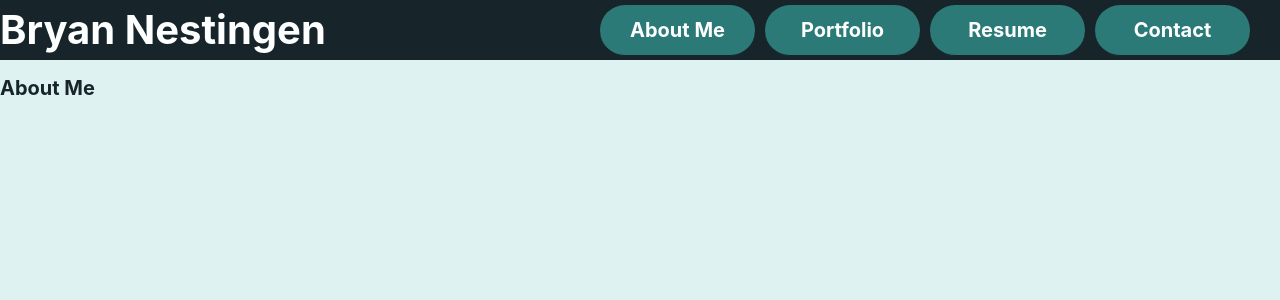
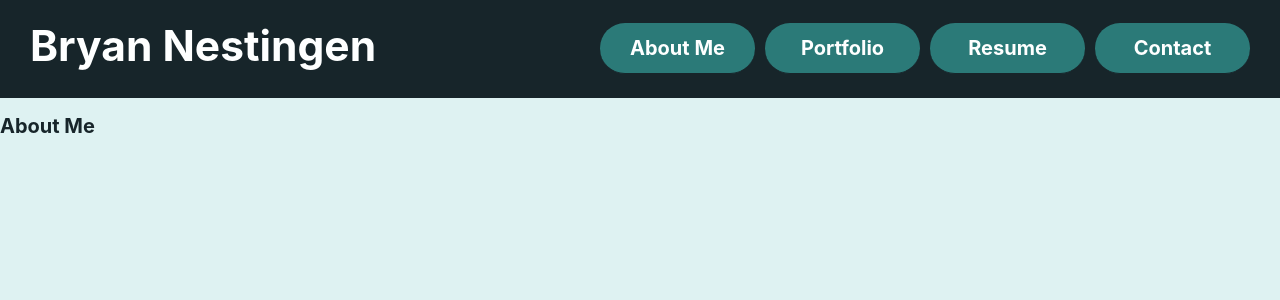
Before and after one commit to nestibry/portfolio, a React (Vite) app: page / in a window 1280 px wide. Shown: the top 300 px of the page. Built offline with nearby package versions, Linux system fonts and the light colour scheme.

Commit message:
Header.css large-layou design is finished

```diff
--- a/src/components/Header.css
+++ b/src/components/Header.css
@@ -1,7 +1,6 @@
 header {
     display: flex;
     flex-direction: column;
-    justify-content: space-between;
     align-items: center;
     text-align: center;
     background-color: var(--black-and-blue);
@@ -9,12 +8,12 @@ header {
 
 .navBrand {
     /* 4rem = 40px (4 * 10px) */
-    font-size: 4rem;
-    /* padding: 2.5rem; */
-    margin: 0rem;
+    font-size: 4.25rem;
+    line-height: 1;
     color: var(--pale-cyan);
     text-decoration: none;
-    font-weight: 700;
+    font-weight: bold;
+    padding: 1.5rem 0rem;
 }
 
 nav {
@@ -44,18 +43,25 @@ nav {
 @media screen and (min-width: 992px) {
     header {
         flex-direction: row;
+        justify-content: space-between;
+        padding: 1rem 0rem;
+    }
+
+    .navBrand {
+        padding-left: 3rem;
+        margin-bottom: .5rem;
     }
 
     nav {
         flex-direction: row;
-        justify-content: space-between;
-        min-width: 650px;
-        padding: 0rem 3rem;
+        justify-content: flex-end;
+        min-width: 50%;
+        padding: 0rem 2rem;
     }
 
     .navlinks {
-        background-color: var(--dark-cyan);
         border-radius: 25px;
         width: 135px;
+        margin-right: 1rem;
     }
 }
--- a/src/components/Header.jsx
+++ b/src/components/Header.jsx
@@ -17,5 +17,4 @@ export default function Header() {
             </header>
         </>
     );
-
 }
```
